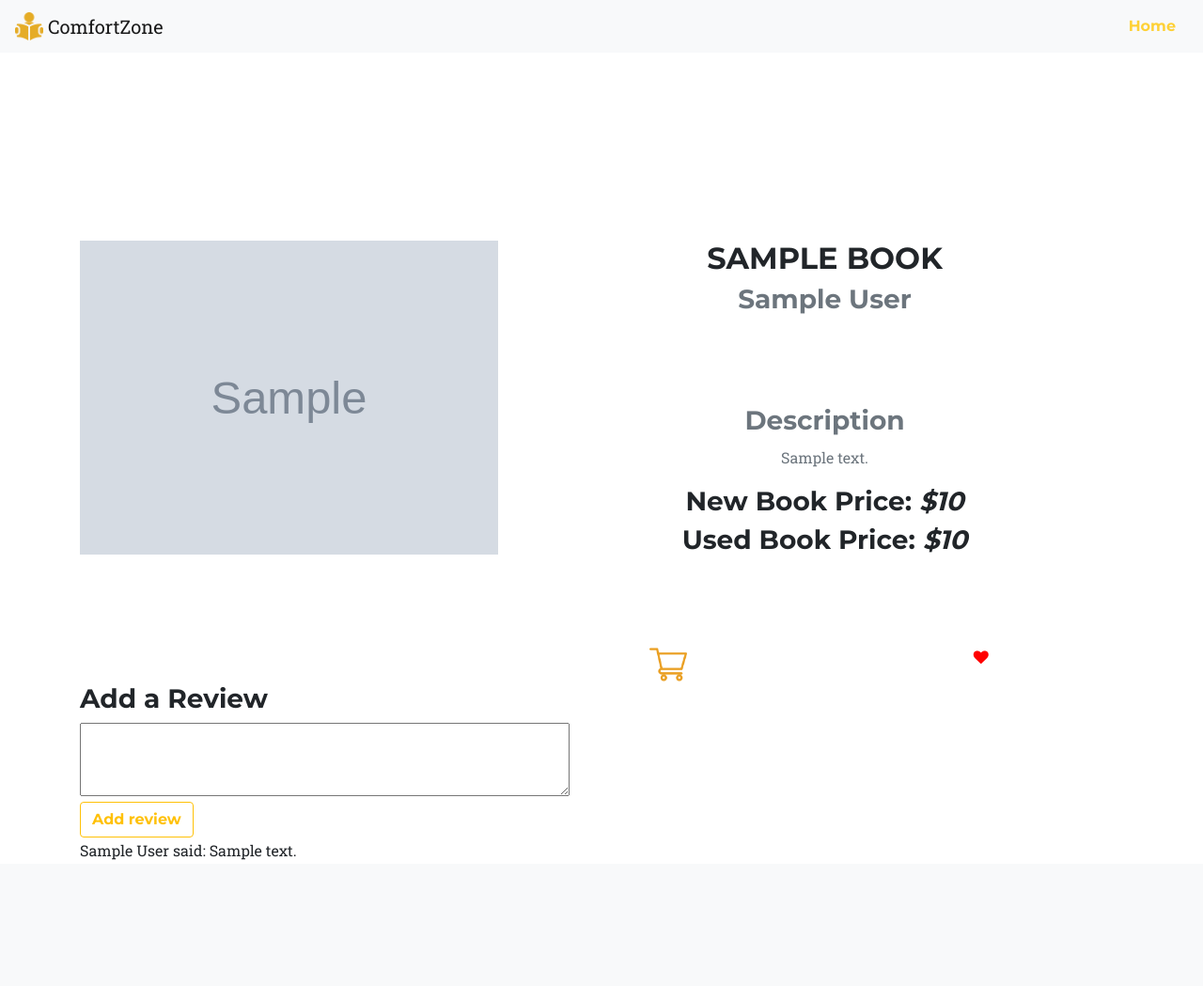
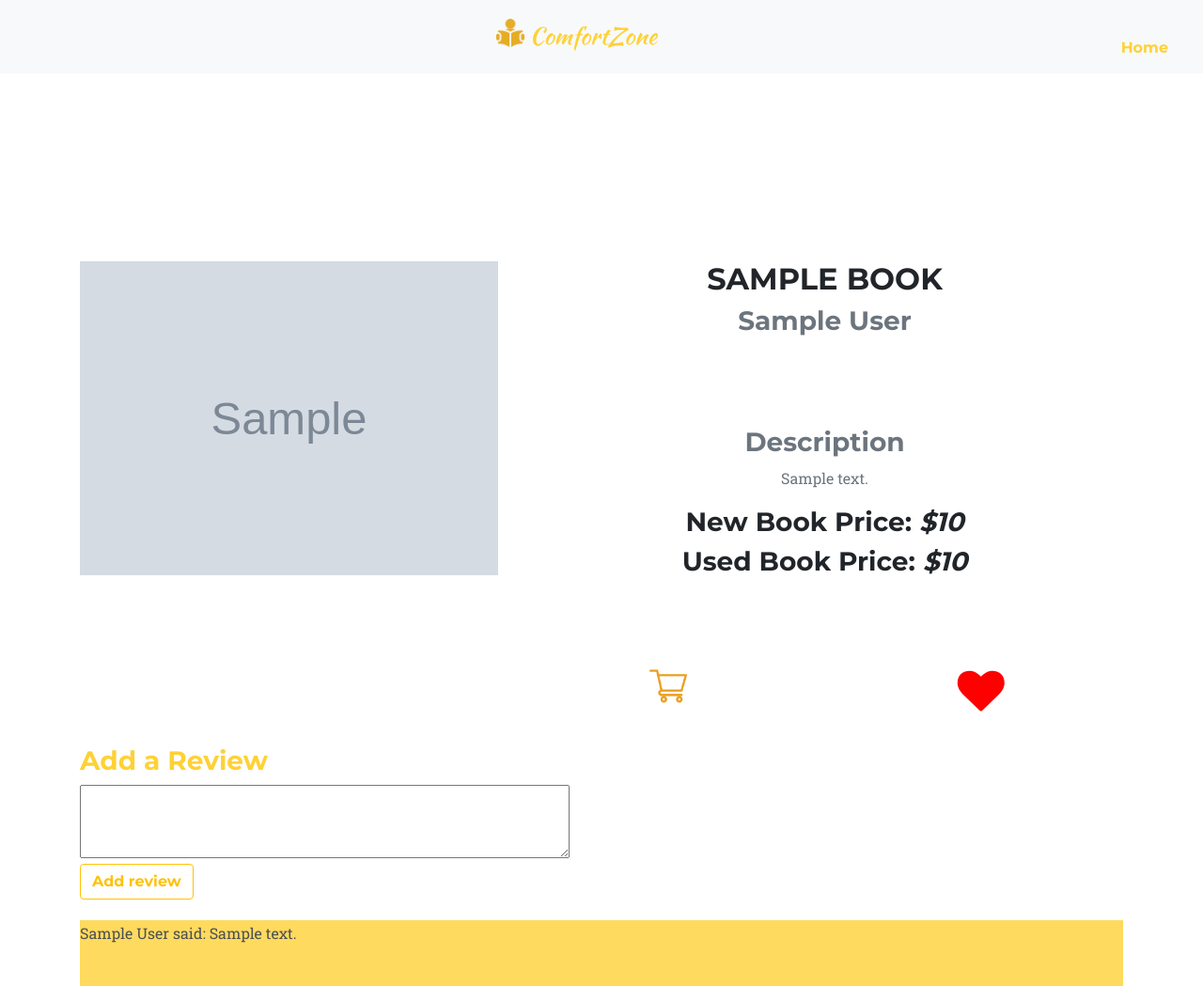
Before and after one commit to blertecakaj/comfort_zone, a Flask app: page /book_details/1 in a window 1280 px wide. Shown: the whole page at 94% size. Before the commit the page ends 915 px from the top, so only its background shows below. Run offline with Flask 2, Linux system fonts and the light colour scheme; the visitor is signed in with stand-in values (Sample User, id 1); tables that the repository leaves empty or names only in its code hold one stand-in row (values such as "Sample post"); grey boxes marked "Sample" are stand-in pictures; some libraries are stand-ins or nearby versions; some web fonts are replaced.

Commit message:
Add files via upload

```diff
--- a/static/css/book_details.css
+++ b/static/css/book_details.css
@@ -1,10 +1,44 @@
+.navbar-light .navbar-brand{
+  color: #fed136;
+  font-family: 'Kaushan Script', -apple-system, BlinkMacSystemFont, 'Segoe UI', Roboto, 'Helvetica Neue', Arial, sans-serif, 'Apple Color Emoji', 'Segoe UI Emoji', 'Segoe UI Symbol', 'Noto Color Emoji';
+  font-size: 25px;
+  padding: 1%;
+  margin-left:40%;
+}
+
+.navbar-light .navbar-brand:hover{
+  color: #fed136;
+}
 
 .fa-heart-o {
     color: red;
     cursor: pointer;
+    font-size:50px;
   }
 
   .fa-heart {
     color: red;
     cursor: pointer;
+    font-size:50px;
   }
+
+  #heart{
+    width: 100px;
+    height: 100px;
+  }
+
+.review{
+    margin-top:3%;
+  }
+
+  .review h3{
+    color:#fed136;
+  }
+
+  .review p{
+
+    margin-top:2%;
+    height: 70px;
+    background-color: #fed136 ;
+    opacity: 0.8;
+  }
```
Also changed, not shown: static/css/bookCategory.css (added, +20 -0 lines), static/css/editReview.css (added, +15 -0 lines).
